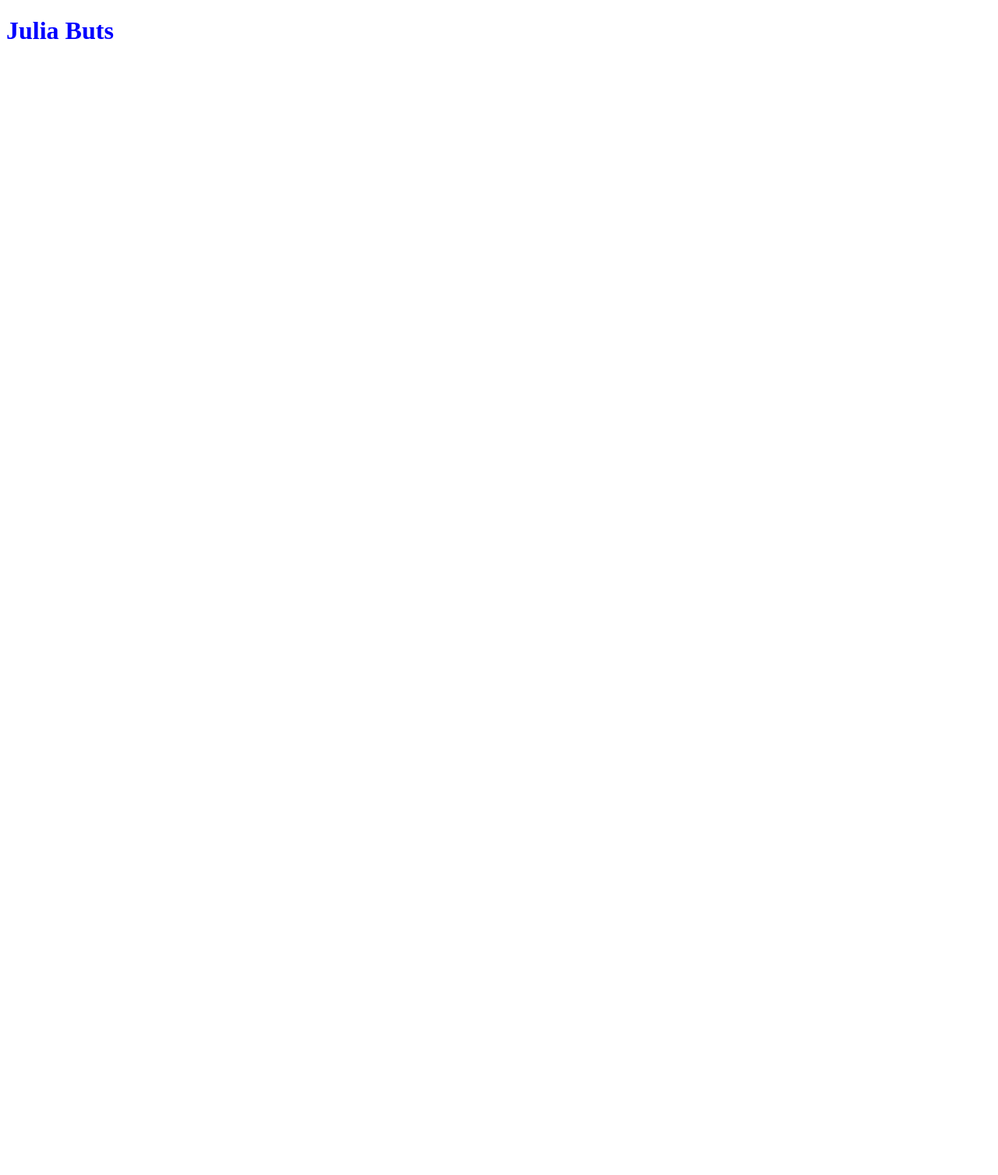
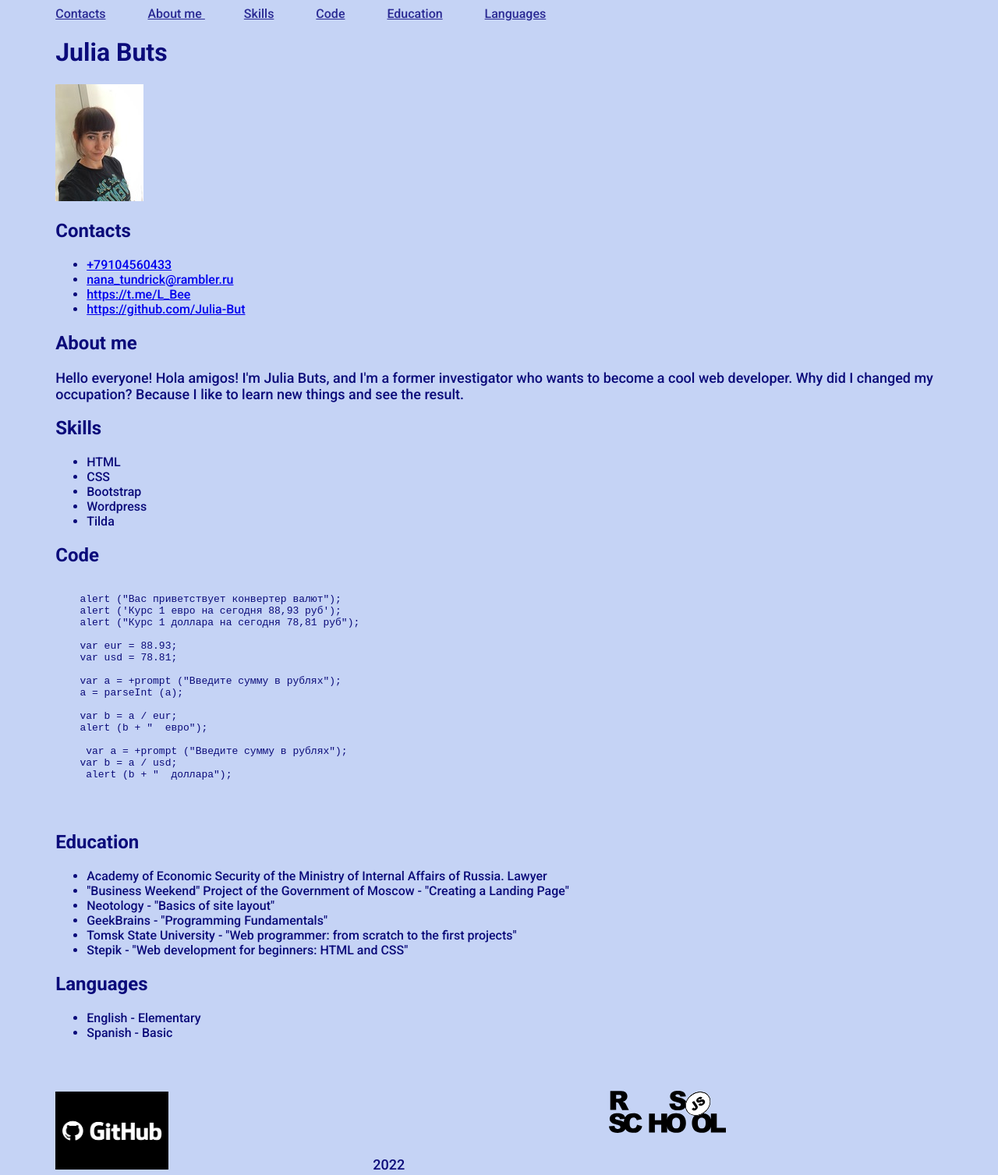
Before and after one commit to Julia-Buts/rsschool-cv, a plain HTML site: page index.html in a window 1280 px wide. Shown: the whole page at 78% size. Before the commit the page ends 800 px from the top, so only its background shows below. Drawn offline with Linux system fonts and the light colour scheme.

Commit message:
feat: add html, css, images

```diff
--- a/css/style.css
+++ b/css/style.css
@@ -1,3 +1,66 @@
+@media (max-width: 768px) {
+    .section {
+      width: 100%;
+    }
+   }
+
+* {
+    box-sizing: border-box;
+  }
+
+  html {
+    scroll-behavior: smooth;
+  }
+
 body {
-    color: blue;
+    display: flex;
+    flex-direction: column;
+    justify-content: space-between;
+    font-family: 'Roboto', sans-serif;
+    background-color: rgb(197, 211, 245);
+    color: rgb(11, 11, 122);
+
 }
+.container {
+    width: 90%;
+    max-width: 1440px;
+    margin: 0 auto;
+  }
+
+  .main-container {
+    display: flex;
+    flex-wrap: wrap;
+  }
+
+  .section {
+    width: 50%;
+  }
+
+nav ul{
+    display: inline;
+    padding: 0;
+    left: 50%;
+}
+
+nav ul li{
+    list-style: none;
+    display: inline;
+    justify-content: flex-end;
+    align-items: center;
+    padding-right: 50px;
+      }
+
+  nav ul li a {
+    color: rgb(42, 42, 148);
+  }
+
+ nav ul li a:hover {
+    color: #2417dc;
+  }
+
+  footer div a,p {
+    font-size: 18px;
+    display: inline;
+    align-items: center;
+    padding-right: 258px;
+  }
--- a/index.html
+++ b/index.html
@@ -4,10 +4,105 @@
     <meta charset="UTF-8">
     <meta http-equiv="X-UA-Compatible" content="IE=edge">
     <meta name="viewport" content="width=device-width, initial-scale=1.0">
+    <link rel="icon" href="assets/rs.ico">
+    <link rel="preconnect" href="https://fonts.gstatic.com">
+    <link href="https://fonts.googleapis.com/css2?family=Roboto:wght@100;300;500;700&display=swap" rel="stylesheet">
     <link href="css/style.css" rel="stylesheet">
-    <title>Document</title>
+    <title>cv</title>
 </head>
 <body>
+    <header>
+    <div class="container">
+    <nav>
+      <ul>
+        <li><a href=#contacts>Contacts</a></li>
+        <li><a href=#about_me>About me </a></li>
+        <li><a href=#skills>Skills</a></li>
+        <li><a href=#code>Code</a></li>
+        <li><a href=#education>Education</a></li>
+        <li><a href=#languages>Languages</a></li>
+      </ul>
+    </nav>
+    </div>
+  </header>
+  <main class="main-container">
+    <div class="container">
 <h1>Julia Buts</h1>
+<img src="assets/photo2.jpg" alt="my_photo">
+<section class="contacts" id="contacts">
+    <h2>Contacts</h2>
+    <ul>
+        <li><a href="#">+79104560433</a></li>
+        <li><a href="#">nana_tundrick@rambler.ru</a></li>
+        <li><a href="#">https://t.me/L_Bee</a></li>
+        <li><a href="#">https://github.com/Julia-But</a></li>
+    </ul>
+</section>
+<section class="about_me" id="about_me">
+    <h2>About me</h2>
+    <p>Hello everyone! Hola amigos! I'm Julia Buts, and I'm a former investigator who wants to become a cool web developer. Why did I changed my occupation? Because I like to learn new things and see the result.</p>
+</section>
+<section class="skills" id="skills">
+    <h2>Skills</h2>
+    <ul>
+        <li>HTML</li>
+        <li>CSS</li>
+        <li>Bootstrap</li>
+        <li>Wordpress</li>
+        <li>Tilda</li>
+    </ul>
+</section>
+<section class="code" id="code">
+    <h2>Code</h2>
+    <pre>
+    <code>
+    alert ("Вас приветствует конвертер валют");
+    alert ('Курс 1 евро на сегодня 88,93 руб');
+    alert ("Курс 1 доллара на сегодня 78,81 руб");
+
+    var eur = 88.93;
+    var usd = 78.81;
+
+    var a = +prompt ("Введите сумму в рублях");
+    a = parseInt (a);
+
+    var b = a / eur;
+    alert (b + "  евро");
+
+     var a = +prompt ("Введите сумму в рублях");
+    var b = a / usd;
+     alert (b + "  доллара");
+
+    </code>
+    </pre>
+</section>
+<section class="education" id="education">
+    <h2>Education</h2>
+    <ul>
+        <li>Academy of Economic Security of the Ministry of Internal Affairs of Russia. Lawyer</li>
+        <li>"Business Weekend" Project of the Government of Moscow - "Creating a Landing Page"</li>
+        <li>Neotology - "Basics of site layout"</li>
+        <li>GeekBrains - "Programming Fundamentals"</li>
+        <li>Tomsk State University - "Web programmer: from scratch to the first projects"</li>
+        <li>Stepik - "Web development for beginners: HTML and CSS"</li>
+    </ul>
+</section>
+<section class="languages" id="languages">
+    <h2>Languages</h2>
+    <ul>
+        <li>English - Elementary</li>
+        <li>Spanish - Basic</li>
+    </ul>
+</section>
+</div>
+</main>
+<footer>
+    <div class="container">
+        <a href="https://github.com/Julia-Buts"><img src="assets/logo_git.png" width="145" height="100" alt="logo_git"></a>
+         <p>2022</p>
+         <a href="https://rs.school/js/"><img src="assets/rs_school_js.svg" width="150" height="150" alt="logo"></a>
+     </div>
+
+</footer>
 </body>
 </html>
```
Also changed, not shown: assets/logo_git.png (added), assets/photo2.jpg (added), assets/rs.ico (added), assets/rs_school_js.svg (added), img/photo.jpg (deleted), 1 other file.
